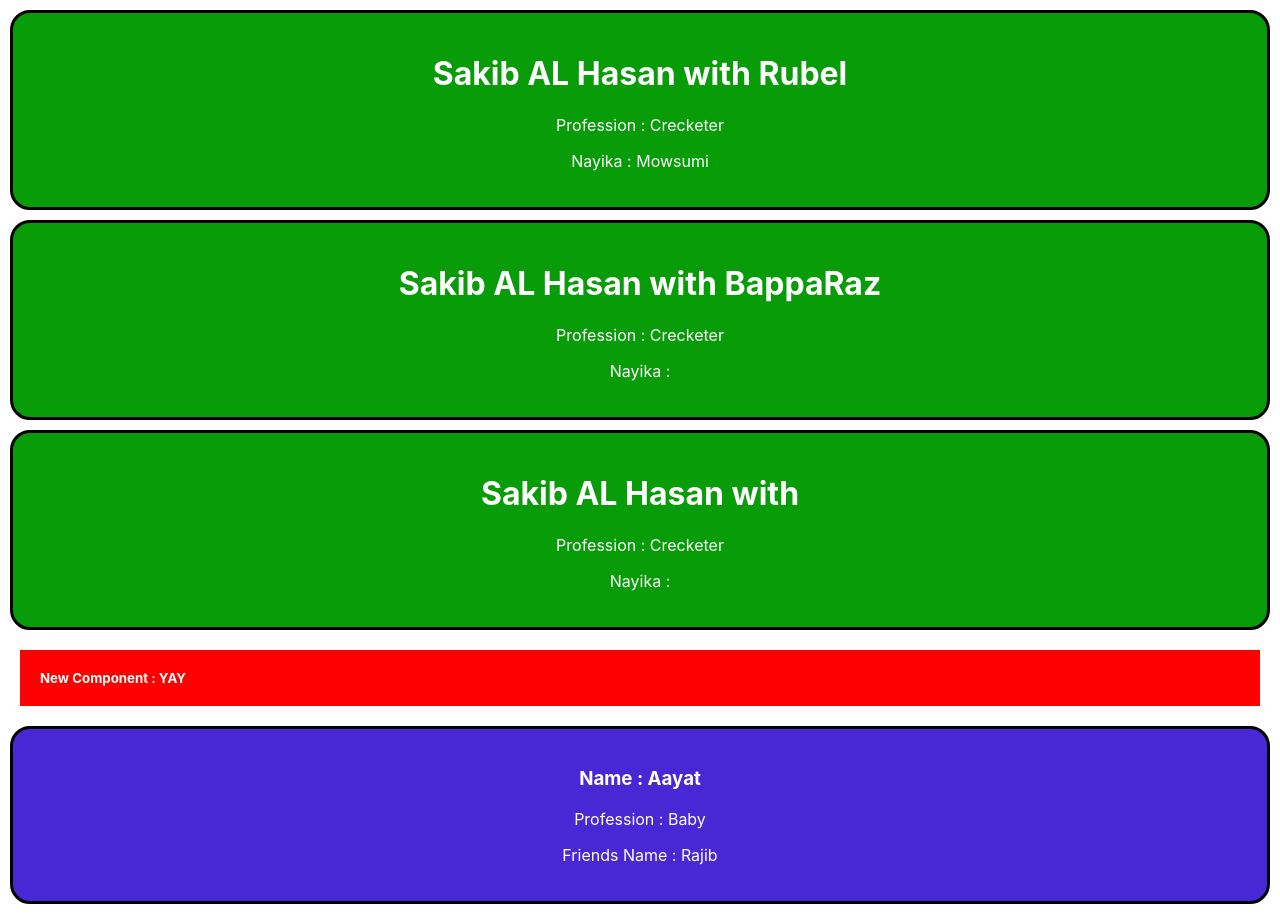
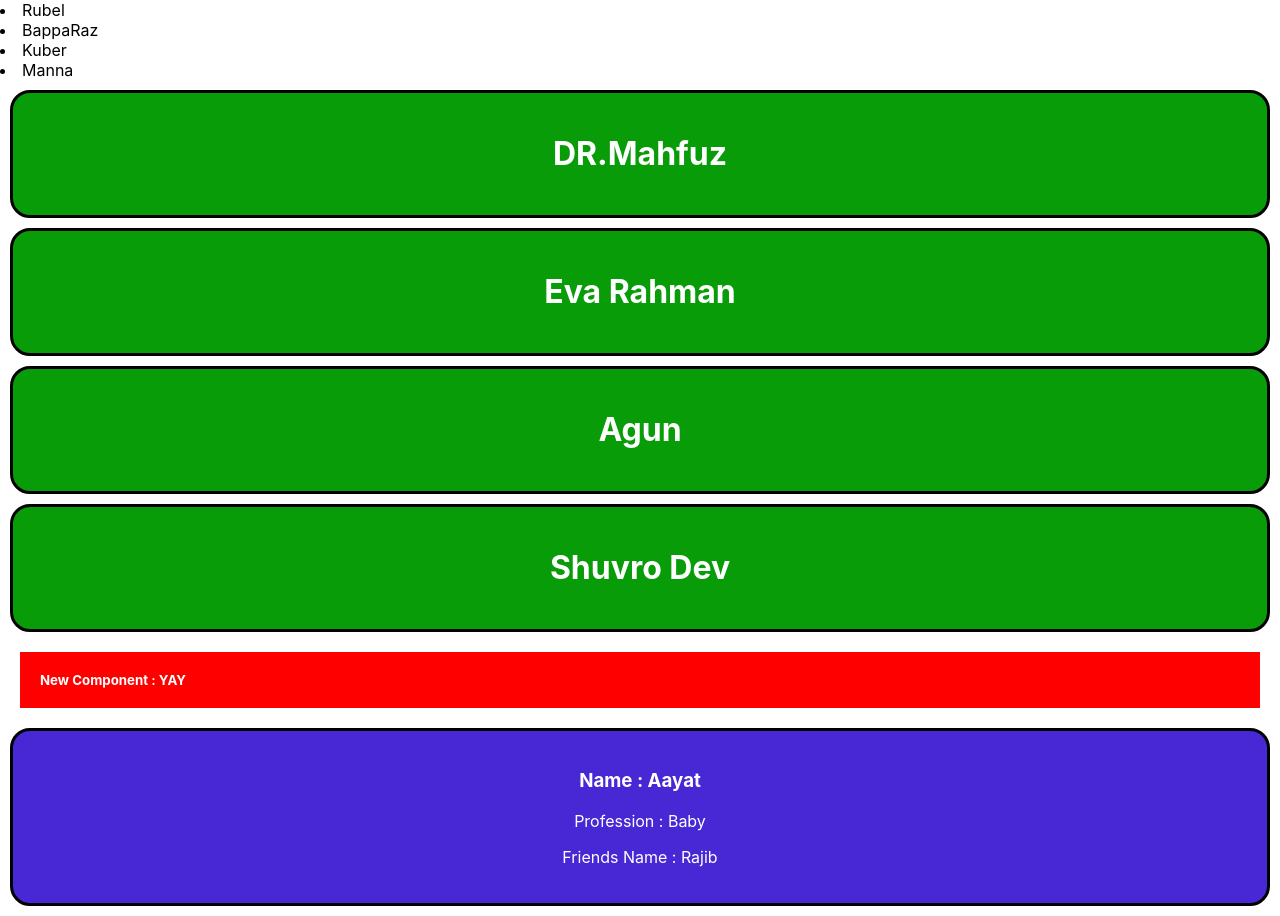
Before and after one commit to mehjabinhasanmoni/reactjs-core-concepts-new, a React (Create React App) app: page / in a window 1280 px wide. Built offline with nearby package versions, Linux system fonts and the light colour scheme.

Commit message:
Dynamic Pass vaue in props

```diff
--- a/src/App.js
+++ b/src/App.js
@@ -1,12 +1,31 @@
 import logo from './logo.svg';
 import './App.css';
 
+const singers = [
+  {name: 'DR.Mahfuz', job: 'Singer' },
+  {name: 'Eva Rahman', job: 'Singer' },
+  {name: 'Agun', job: 'Singer' },
+  {name: 'Shuvro Dev', job: 'Singer' },
+]
+
 function App() {
+  const nayoks = ['Rubel', 'BappaRaz','Kuber', 'Manna'];
   return (
     <div className="App">
-     <Person name="Rubel" nayika="Mowsumi"></Person>
+      {
+        nayoks.map(nayok => <li>{nayok}</li>)
+      }
+      {/* {
+        nayoks.map(nayok => <Person name={nayok}></Person>)
+      } */}
+
+      {
+        singers.map(singer => <Person name={singer.name}></Person>)
+      }
+
+     {/* <Person name="Rubel" nayika="Mowsumi"></Person>
      <Person name="BappaRaz"></Person>
-     <Person></Person>
+     <Person></Person> */}
      <h5 style={{backgroundColor:'red',color:'#fff',padding:'20px', margin:'20px'}}> New Component : YAY</h5>
      <Friend name="Rajib"></Friend>
     </div>
@@ -18,9 +37,8 @@ function Person(props){
   console.log(props);
   return ( <>
     <div className='person'>
-      <h1>Sakib AL Hasan with {props.name}</h1>
-      <p>Profession : Crecketer</p>
-      <p>Nayika : {props.nayika}</p>
+      <h1>{props.name}</h1>
+      <p>{props.nayika}</p>
     </div>
   </>
   )
```
